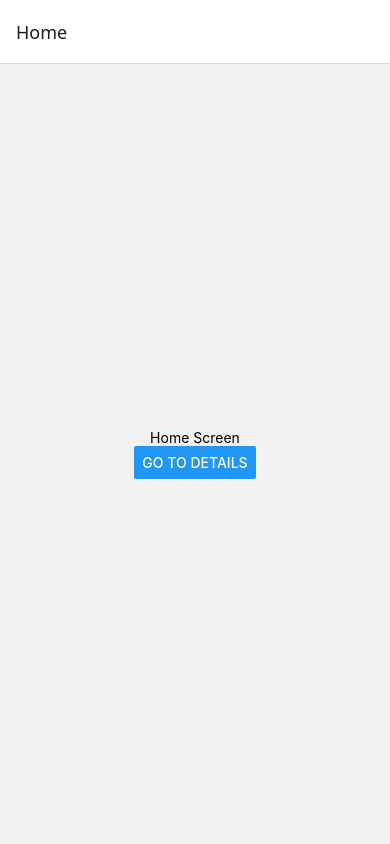
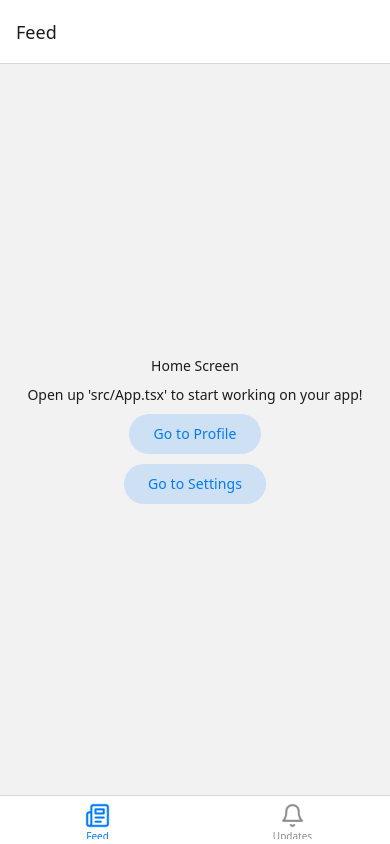
Before and after one commit to FabianC1/PulseTechMobile, a React Native app: screen / in a window 390 px wide. Built offline with nearby package versions, Linux system fonts and the light colour scheme.

Commit message:
Taken implementation of the set up navigation using elements

```diff
--- a/src/App.tsx
+++ b/src/App.tsx
@@ -1,44 +1,5 @@
-import React from 'react';
-import { View, Text, Button } from 'react-native';
-import { NavigationContainer } from '@react-navigation/native';
-import { createNativeStackNavigator, NativeStackNavigationProp } from '@react-navigation/native-stack';
-
-// Define the type for our navigation stack
-type RootStackParamList = {
-  Home: undefined;
-  Details: undefined;
-};
-
-// Create a type for the navigation prop
-type HomeScreenNavigationProp = NativeStackNavigationProp<RootStackParamList, 'Home'>;
-
-// Stack Navigator
-const Stack = createNativeStackNavigator<RootStackParamList>();
-
-function HomeScreen({ navigation }: { navigation: HomeScreenNavigationProp }) {
-  return (
-    <View style={{ flex: 1, alignItems: 'center', justifyContent: 'center' }}>
-      <Text>Home Screen</Text>
-      <Button title="Go to Details" onPress={() => navigation.navigate('Details')} />
-    </View>
-  );
-}
-
-function DetailsScreen() {
-  return (
-    <View style={{ flex: 1, alignItems: 'center', justifyContent: 'center' }}>
-      <Text>Details Screen</Text>
-    </View>
-  );
-}
+import { Navigation } from './navigation/index';
 
 export default function App() {
-  return (
-    <NavigationContainer>
-      <Stack.Navigator>
-        <Stack.Screen name="Home" component={HomeScreen} />
-        <Stack.Screen name="Details" component={DetailsScreen} />
-      </Stack.Navigator>
-    </NavigationContainer>
-  );
+  return <Navigation />;
 }
```
